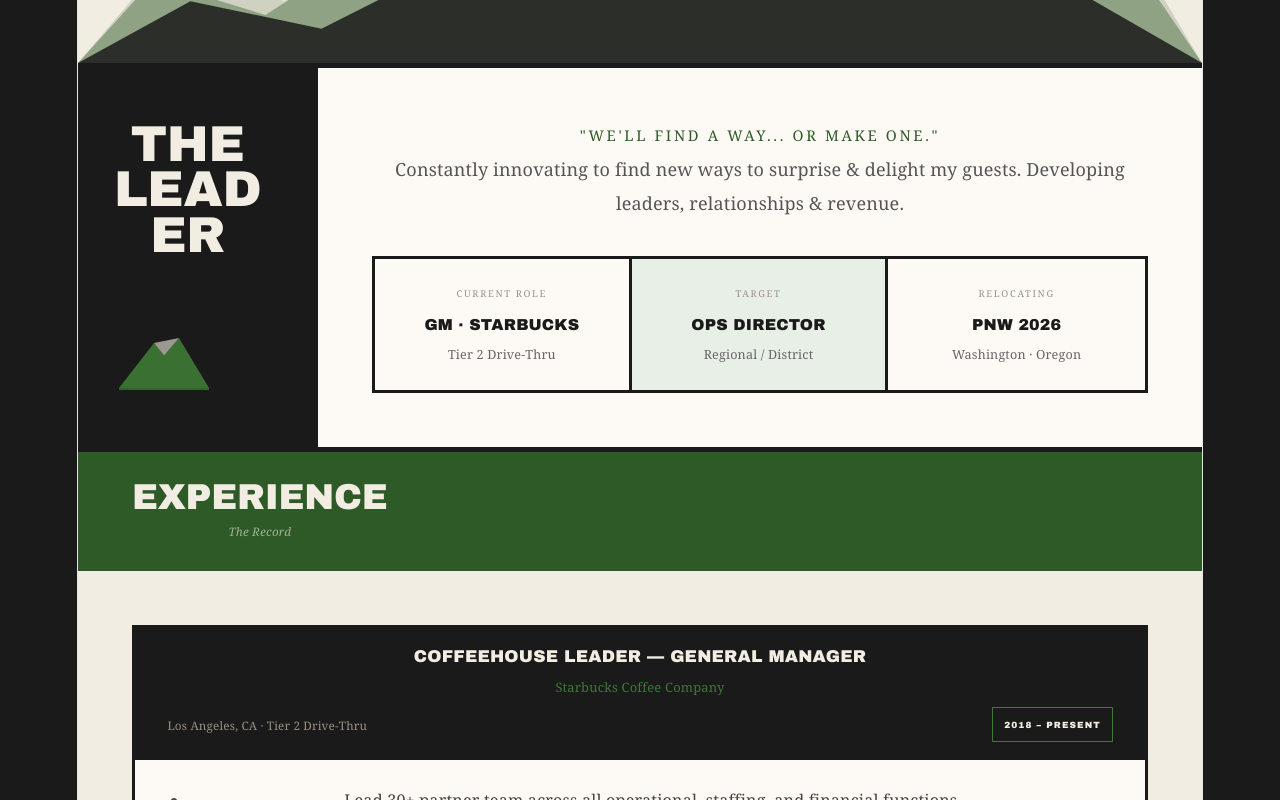
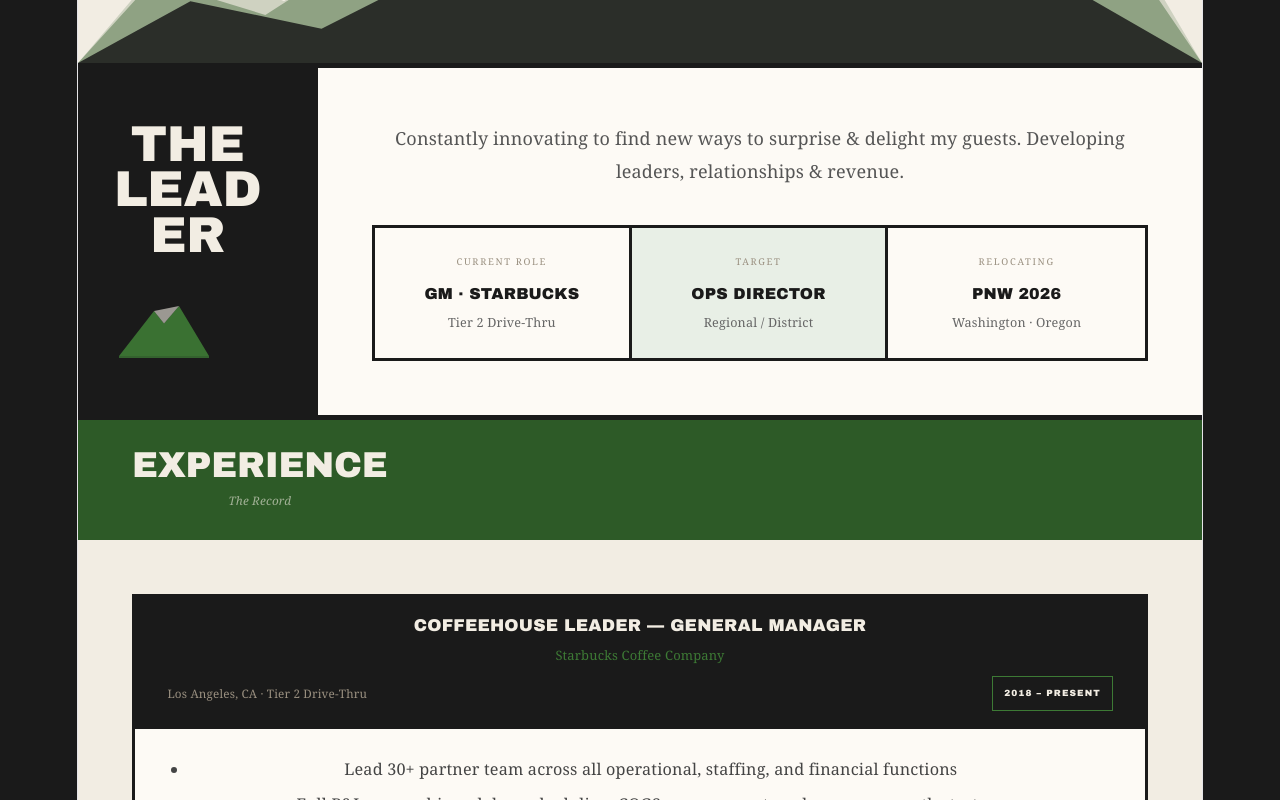
Before and after one commit to josephsmithvapes/folio, a React (Vite) app: page / in a window 1280 px wide. Shown: the part 980-1780 px from the top of the page. Built offline with nearby package versions, Linux system fonts and the light colour scheme.

Commit message:
bottom page

```diff
--- a/src/App.jsx
+++ b/src/App.jsx
@@ -330,9 +330,7 @@
           <Reveal>
             {/* ── UPDATED: about copy */}
 
-                  <div style={{ fontFamily: "Georgia,serif", fontSize: "0.82rem", letterSpacing: "0.18em", textTransform: "uppercase", color: C.green, marginBottom: "0.3rem" }}>
-              "We'll find a way... or make one."
-            </div>
+
             <p style={{ fontFamily: "Georgia,serif", fontSize: isMobile ? "0.88rem" : "1rem", color: "#555", lineHeight: 1.85 }}>
                Constantly innovating to find new ways to surprise & delight my guests.
                Developing leaders, relationships & revenue.
@@ -587,7 +585,10 @@
           }}>
             LET'S<br />
             <span style={{ WebkitTextStroke: `3px ${C.greenLight}`, color: "transparent" }}>TALK</span><br />
-            <span style={{ color: C.greenLight }}>.</span>
+            <span style={{ color: C.greenLight }}> </span>
+             <div style={{ fontFamily: "Georgia,serif", fontSize: "0.82rem", letterSpacing: "0.18em", textTransform: "uppercase", color: C.bg, marginBottom: "0.1rem",  }}>
+              "We'll find a way... or make one."
+            </div>
           </h2>
         </Reveal>
 
```
